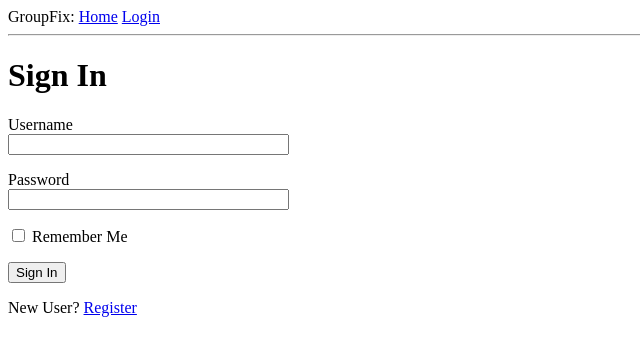
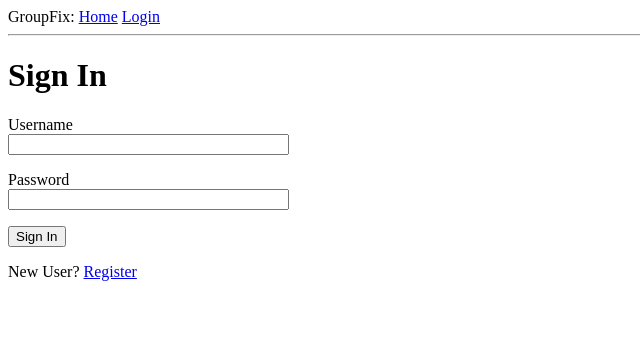
Before and after one commit to ColinAdo/open-source-bug-tracker-group-F, a Flask app: page /login in a window 1280 px wide. Shown: the top 356 px of the page, without its empty margins (0-640 px from the left). Run offline with Flask 3, Linux system fonts and the light colour scheme.

Commit message:
Removed remember me

```diff
--- a/app/templates/auths/login.html
+++ b/app/templates/auths/login.html
@@ -19,7 +19,6 @@
             <span style="color: red;">{{ error }}</span>
             {% endfor %}
         </p>
-        <p>{{ form.remember_me() }} {{ form.remember_me.label }}</p>
         <p>{{ form.submit() }}</p>
     </form>
     <p>New User? <a href="{{ url_for('register') }}">Register</a></p>
```
